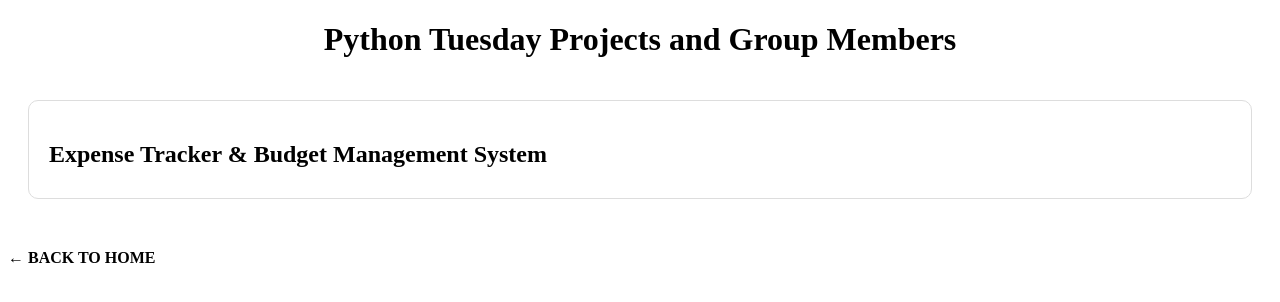
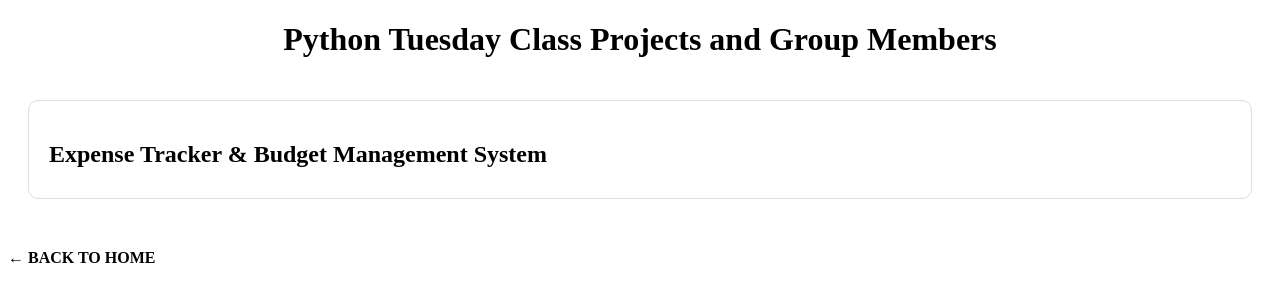
Before and after one commit to victot0121/mms-2-july, a React (Vite) app: page /pythontuesday in a window 1280 px wide. Shown: the top 302 px of the page. Built offline with nearby package versions, Linux system fonts and the light colour scheme.

Commit message:
python/flask project part 50

```diff
--- a/src/pages/Pythontuesday.jsx
+++ b/src/pages/Pythontuesday.jsx
@@ -7,7 +7,7 @@ import pythonstudents from "./data/pythonprojectlist";
 const Pythontuesday = () => {
   return (
     <div className="container">
-      <h1 className="page-title" style={{ display: "flex", textAlign: "center", flexDirection: "column" }}>Python Tuesday Projects and Group Members</h1>
+      <h1 className="page-title" style={{ display: "flex", textAlign: "center", flexDirection: "column" }}>Python Tuesday Class Projects and Group Members</h1>
 
 
 
```
